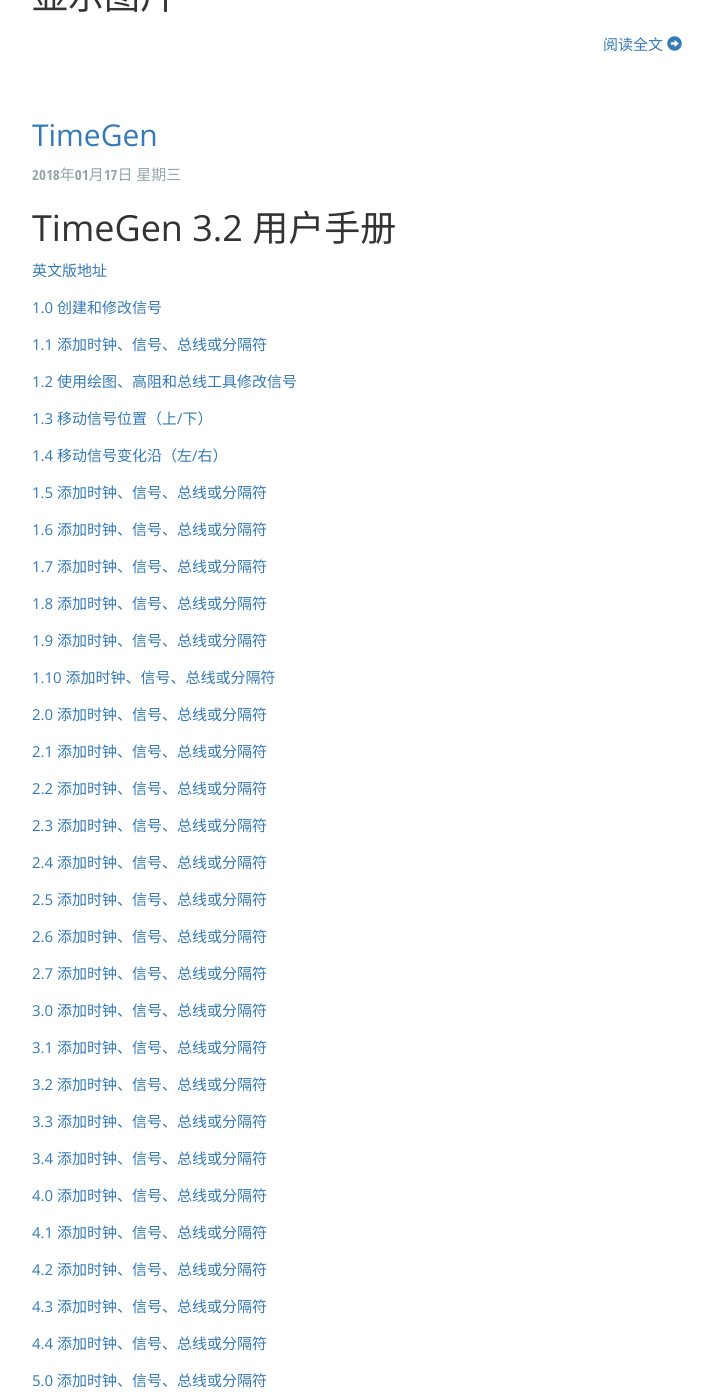
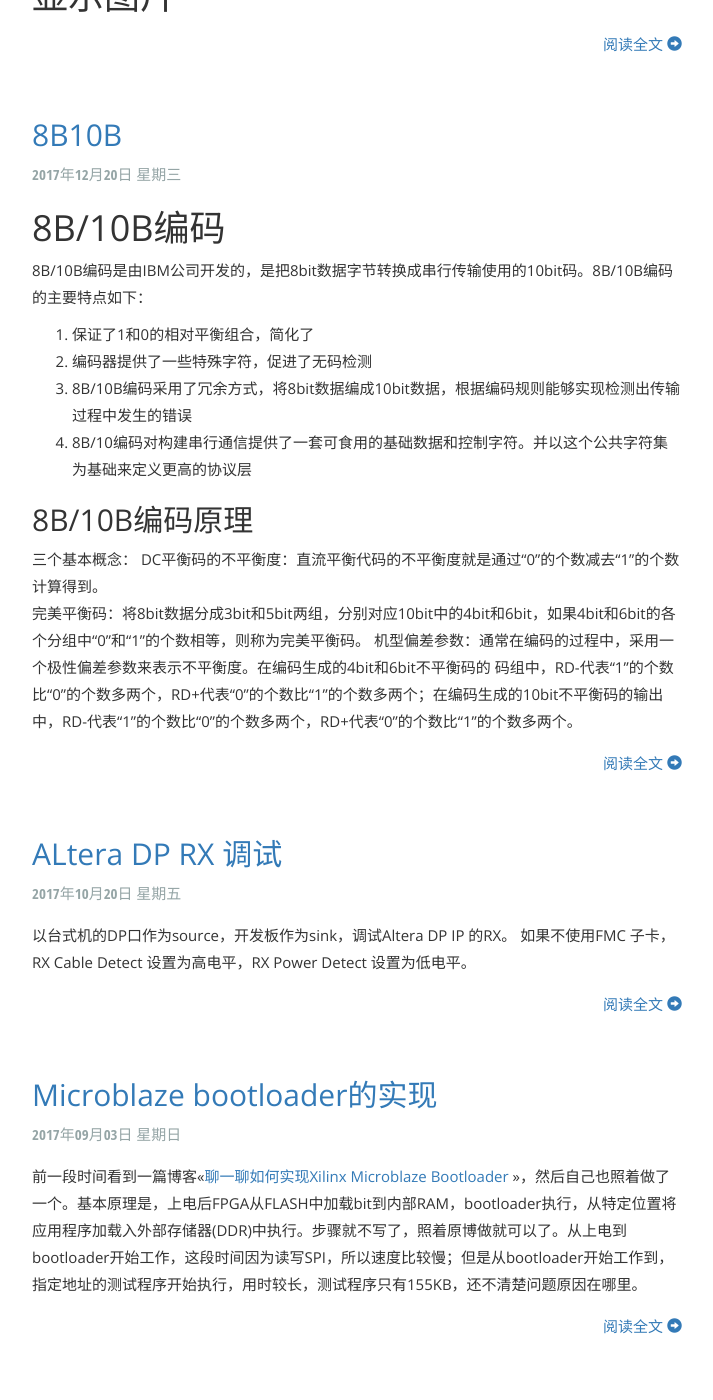
Before and after one commit to meiwenzi/meiwenzi.github.io, a Jekyll site: the page built from index.html, in a window 1280 px wide and 1400 px high, scrolled down 3262 px. Shown: the whole window, without its empty margins (283-996 px from the left). Built offline with Jekyll 4.4.1, drawn with Linux system fonts in a browser that asks for light colours; some of the changed text lies outside the part shown.

Commit message:
删除TimeGen

````diff
--- a/_posts/2018-01-17-TimeGen.md
+++ /dev/null
@@ -1,183 +0,0 @@
----
-layout: post_layout
-title: TimeGen
-time: 2018年01月17日 星期三
-location: 苏州
-pulished: true
-excerpt_separator: "```"
----
-
-# <span id="jumpTop">TimeGen 3.2 用户手册</span>
-
-[英文版地址](http://www.xfusionsoftware.com/timegen/help/index.html)
-
-[1.0 创建和修改信号](#jump1.0)
-
-[1.1 添加时钟、信号、总线或分隔符](#jump1.1)
-
-[1.2 使用绘图、高阻和总线工具修改信号](#jump1.2)
-
-[1.3 移动信号位置（上/下）](#jump1.3)
-
-[1.4 移动信号变化沿（左/右）](#jump1.4)
-
-[1.5 添加时钟、信号、总线或分隔符](#jump1.5)
-
-[1.6 添加时钟、信号、总线或分隔符](#jump1.6)
-
-[1.7 添加时钟、信号、总线或分隔符](#jump1.7)
-
-[1.8 添加时钟、信号、总线或分隔符](#jump1.8)
-
-[1.9 添加时钟、信号、总线或分隔符](#jump1.9)
-
-[1.10 添加时钟、信号、总线或分隔符](#jump1.10)
-
-[2.0 添加时钟、信号、总线或分隔符](#jump2.0)
-
-[2.1 添加时钟、信号、总线或分隔符](#jump2.1)
-
-[2.2 添加时钟、信号、总线或分隔符](#jump2.2)
-
-[2.3 添加时钟、信号、总线或分隔符](#jump2.3)
-
-[2.4 添加时钟、信号、总线或分隔符](#jump2.4)
-
-[2.5 添加时钟、信号、总线或分隔符](#jump2.5)
-
-[2.6 添加时钟、信号、总线或分隔符](#jump2.6)
-
-[2.7 添加时钟、信号、总线或分隔符](#jump2.7)
-
-[3.0 添加时钟、信号、总线或分隔符](#jump3.0)
-
-[3.1 添加时钟、信号、总线或分隔符](#jump3.1)
-
-[3.2 添加时钟、信号、总线或分隔符](#jump3.2)
-
-[3.3 添加时钟、信号、总线或分隔符](#jump3.3)
-
-[3.4 添加时钟、信号、总线或分隔符](#jump3.4)
-
-[4.0 添加时钟、信号、总线或分隔符](#jump4.0)
-
-[4.1 添加时钟、信号、总线或分隔符](#jump4.1)
-
-[4.2 添加时钟、信号、总线或分隔符](#jump4.2)
-
-[4.3 添加时钟、信号、总线或分隔符](#jump4.3)
-
-[4.4 添加时钟、信号、总线或分隔符](#jump4.4)
-
-[5.0 添加时钟、信号、总线或分隔符](#jump5.0)
-
-[5.1 添加时钟、信号、总线或分隔符](#jump5.1)
-
-[5.2 添加时钟、信号、总线或分隔符](#jump5.2)
-
-[6.0 添加时钟、信号、总线或分隔符](#jump6.0)
-
-[6.1 添加时钟、信号、总线或分隔符](#jump6.1)
-
-[6.2 添加时钟、信号、总线或分隔符](#jump6.2)
-
-[6.3 添加时钟、信号、总线或分隔符](#jump6.3)
-
-
-[7.0 添加时钟、信号、总线或分隔符](#jump7.0)
-
-[7.1 添加时钟、信号、总线或分隔符](#jump7.1)
-
-[7.2 添加时钟、信号、总线或分隔符](#jump7.2)
-
-[7.3 添加时钟、信号、总线或分隔符](#jump7.3)
-
-[7.4 添加时钟、信号、总线或分隔符](#jump7.4)
-
-[7.5 添加时钟、信号、总线或分隔符](#jump7.5)
-
-[7.6 添加时钟、信号、总线或分隔符](#jump7.6)
-
-[8.0 添加时钟、信号、总线或分隔符](#jump8.0)
-
-[8.1 添加时钟、信号、总线或分隔符](#jump8.1)
-
-[8.2 添加时钟、信号、总线或分隔符](#jump8.2)
-
-[8.3 添加时钟、信号、总线或分隔符](#jump8.3)
-
-
-[9.0 添加时钟、信号、总线或分隔符](#jump9.0)
-
-[9.1 添加时钟、信号、总线或分隔符](#jump9.1)
-
-[a 添加时钟、信号、总线或分隔符](#jump9.1.a)
-
-[b 添加时钟、信号、总线或分隔符](#jump9.1.b)
-
-[c 添加时钟、信号、总线或分隔符](#jump9.1.c)
-
-[9.2 添加时钟、信号、总线或分隔符](#jump9.2)
-
-
-
-## <span id="jump1.0">1.0 创建和修改信号</span>
-
-
-## <span id="jump1.1">1.1 添加时钟、信号、总线或分隔符</span>
-![image](http://www.xfusionsoftware.com/timegen/help/Image4.gif) 时钟，信号，总线图标
-
-![image](http://www.xfusionsoftware.com/timegen/help/clk_sig_bus.jpg)
-
-高阻态图标 ![image](http://www.xfusionsoftware.com/timegen/help/Image9.gif) 允许您在波形上绘制高阻态或中间线。
-
-总线图标 ![image](http://www.xfusionsoftware.com/timegen/help/Image10.gif) 允许你绘制总线的转变(同高或同底)。单击鼠标左键到要创建总线过渡的周期。如果要清除总线过渡, 请单击两次。
-
-[to TOP](#jumpTop)
-
-## <span id="jump1.2">1.2 使用绘图、高阻和总线工具修改信号</span>
-![image](http://www.xfusionsoftware.com/timegen/help/Image7.gif) 绘图
-
-![image](http://www.xfusionsoftware.com/timegen/help/Image9.gif) 高阻态
-
-![image](http://www.xfusionsoftware.com/timegen/help/Image10.gif) 总线
-
-![image](http://www.xfusionsoftware.com/timegen/help/draw_signal.jpg)
-
-绘图 ![image](http://www.xfusionsoftware.com/timegen/help/Image7.gif) 允许你在波形上绘制高或低的值。使用鼠标和鼠标左键, 单击并将鼠标拖动到信号的上半部分或下半部分, 以创建高或低变化。
-
-高阻态 ![image](http://www.xfusionsoftware.com/timegen/help/Image9.gif) 允许您在波形上绘制高阻态或中间线。使用鼠标左键并单击要在中间绘制的周期 (不高或低)。
-
-总线 ![image](http://www.xfusionsoftware.com/timegen/help/Image10.gif) 允许你绘制总线的转变(同高或同底)。单击鼠标左键到要创建总线过渡的周期。如果要清除总线过渡, 请单击两次。
-
-使用 绘图、高阻态和总线工具绘制高低电平的视频
-
-[点击播放](http://xfusionsoftware.com/movies/tg_draw.wmv)
-
-[to TOP](#jumpTop)
-
-## <span id="jump1.3">1.3 移动信号位置（上/下）</span>
-
-![image](http://www.xfusionsoftware.com/timegen/help/select.gif) 选择
-
-使用选择![image](http://www.xfusionsoftware.com/timegen/help/select.gif)点击信号名。这将突出显示信号。
-
-![image](http://www.xfusionsoftware.com/timegen/help/signal_move.jpg)
-
-使用鼠标左键将信号拖放到新位置。
-
-[to TOP](#jumpTop)
-
-## <span id="jump1.4">1.4 移动信号变化沿（左/右）</span>
-
-![image](http://www.xfusionsoftware.com/timegen/help/select.gif) 选择
-
-你可以使用选择![image](http://www.xfusionsoftware.com/timegen/help/select.gif) 左右拖动信号边沿。将鼠标光标移到变化沿,然后鼠标指针将变成水平箭头:
-
-![image](http://www.xfusionsoftware.com/timegen/help/mouse_resize.jpg)
-
-使用鼠标左键拖放过渡边缘。默认情况下, 允许每半周期进行一次转换。如果每个时钟边缘需要更多的转换, 则需要更改时钟频率除以两个 (右键单击并选择 "编辑属性")。这将允许每个半周期有两个转换。
-
-[to TOP](#jumpTop)
-
-## <span id="jump1.5">1.5 移动信号变化沿（左/右）</span>
````
Also changed, not shown: _posts/2018-01-18-MarkDown.md (+15 -1 lines).
